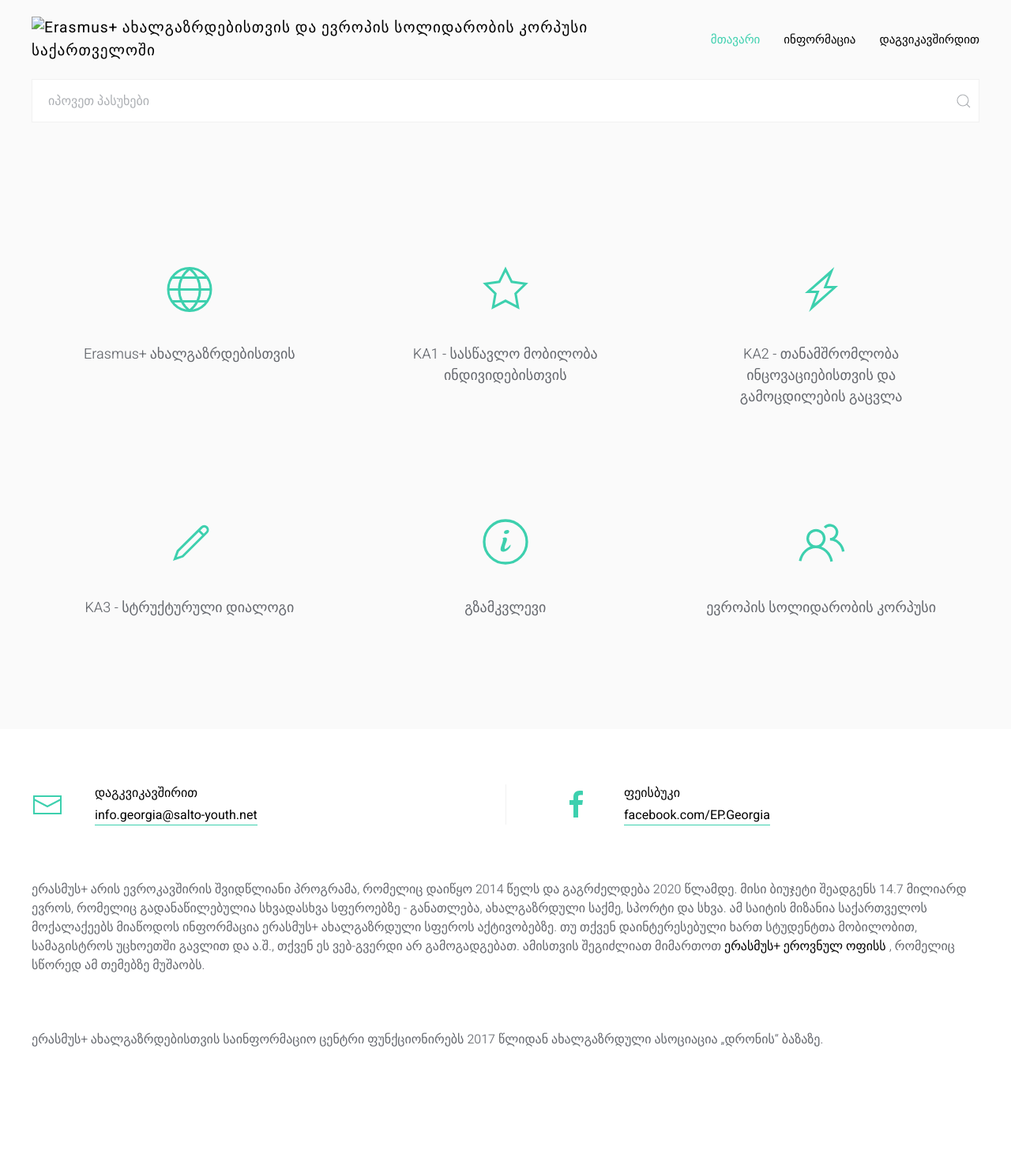
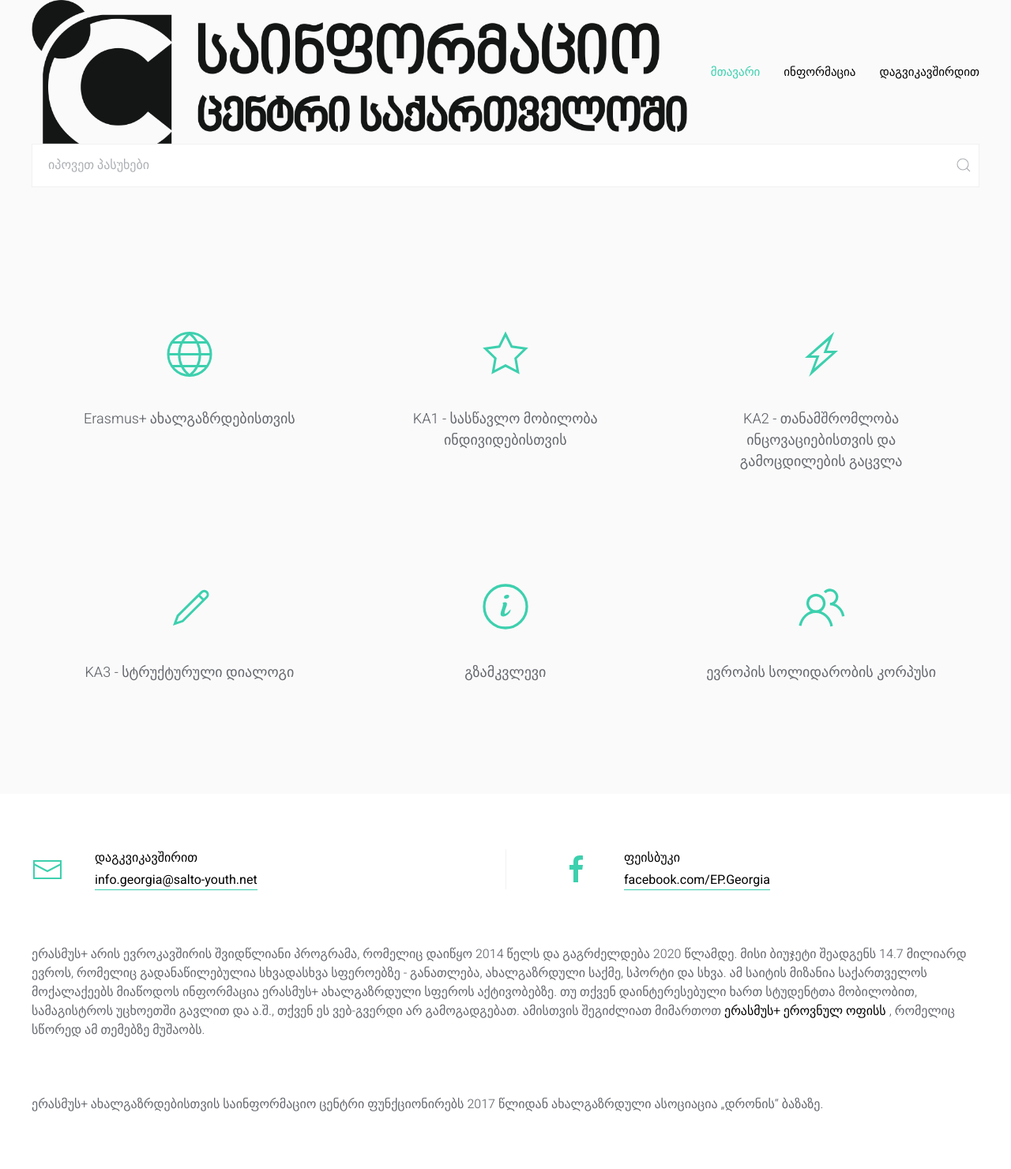
Before and after one commit to droniorgs/droniorgs.github.io, a Jekyll site: the page built from index.md, in a window 1280 px wide. Shown: the whole page at 79% size. Built offline with Jekyll 4.4.1, drawn with Linux system fonts in a browser that asks for light colours; before the commit the page ends 1398 px from its top, so only the background shows below that.

Commit message:
Update _config.yml

```diff
--- a/_config.yml
+++ b/_config.yml
@@ -18,7 +18,7 @@
 url:                "https://infocentre.ge"
 
 # Site logo # e.g. logo.png, upload logo image file to /uploads/ folder
-logo:		/uploads/logo.png
+logo:		logo.png
 
 
 
```
